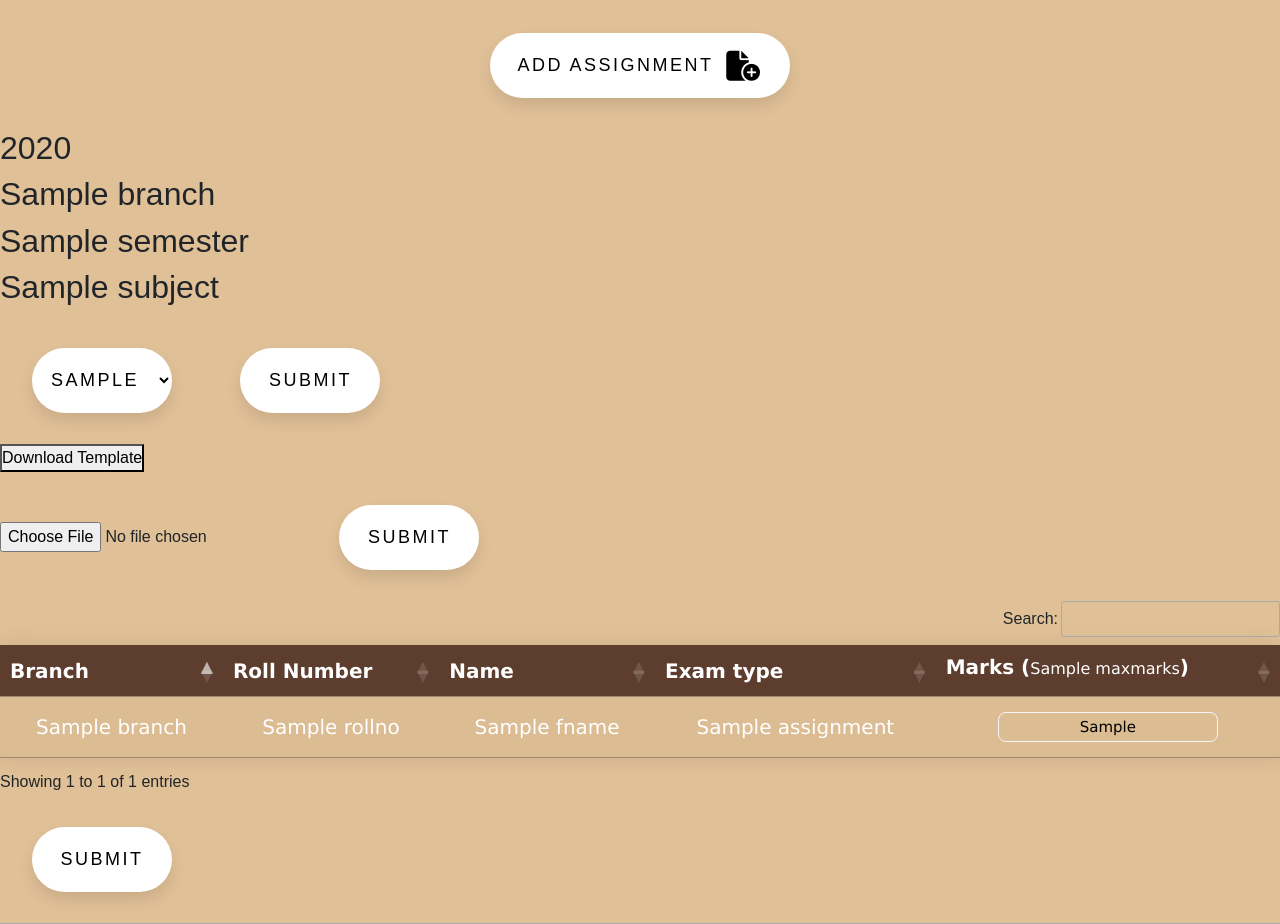
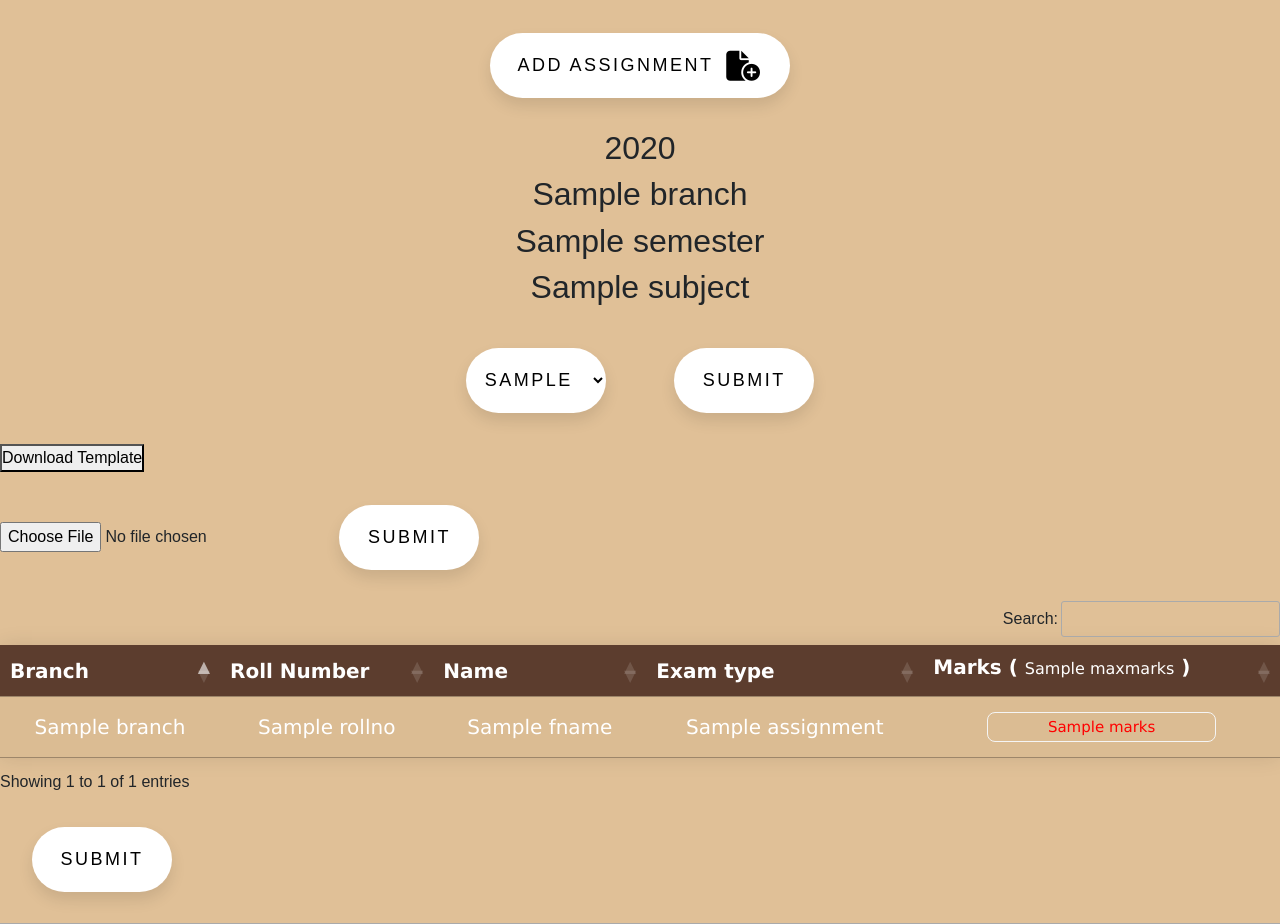
Before and after one commit to g-kabra/2ndSemWebDProject, a Flask app: template app/templates/teacher_table.html in a window 1280 px wide; the page is wider, and only the part inside the window is pictured. Shown: the part 75-999 px from the top of that part. Run offline with Flask 2, Linux system fonts and the light colour scheme; the template is opened without the code that fills it: most values are stand-ins (such as "Sample title", 1, 10 or a date in 2020); some libraries are stand-ins or nearby versions.

Commit message:
Added validation to teacher form

```diff
--- a/app/teacher.py
+++ b/app/teacher.py
@@ -126,11 +126,13 @@ def add_marks_excel(year, subject, semester, assignment, branch):
             year=year, branch=branch, subject=subject, assignment=assignment, semester=semester).first()
         for i in range(len(object[object.keys()[0]])):
             rollno = object.iloc[i]["rollno"]
-            marks = int(object.iloc[i]["marks"])
+            marks = object.iloc[i]["marks"]
             if not marks:
                 marks = 0
+            if(not str(marks).isnumeric() or marks > ass.max_marks):
+                return "Please check the value entered at row number " + str(i+1)
             m = Marks.query.filter_by(assignment_id=ass.id, rollno=rollno).first()
-            m.marks = marks
+            m.marks = int(marks)
         db.session.commit()
         assignments = Assignments.query.filter_by(
             branch=branch, year=year, subject=subject, semester=semester).all()
--- a/app/templates/teacher_table.html
+++ b/app/templates/teacher_table.html
@@ -11,7 +11,10 @@
       type="text/css"
       href="https://cdn.datatables.net/1.12.1/css/jquery.dataTables.css"
     />
-    <link rel="stylesheet" href="https://cdnjs.cloudflare.com/ajax/libs/font-awesome/6.1.1/css/all.min.css">
+    <link
+      rel="stylesheet"
+      href="https://cdnjs.cloudflare.com/ajax/libs/font-awesome/6.1.1/css/all.min.css"
+    />
     <link rel="stylesheet" href="/static/teacher_table.css" />
     <link rel="stylesheet" href="/static/footer.css" />
   </head>
@@ -36,10 +39,14 @@
               <a href="/"><button class="styled-button">Home</button></a>
             </li>
             <li class="nav-item">
-              <a href="/teacher/view_timetable"><button class="styled-button">Timetable</button></a>
+              <a href="/teacher/view_timetable"
+                ><button class="styled-button">Timetable</button></a
+              >
             </li>
             <li class="nav-item">
-              <a href="/teacher/enter_selection"><button class="styled-button">Assignments</button></a>
+              <a href="/teacher/enter_selection"
+                ><button class="styled-button">Assignments</button></a
+              >
             </li>
             <li class="nav-item">
               <a href="#"><button class="styled-button">Attendance</button></a>
@@ -47,10 +54,17 @@
             <li class="nav-item">
               <a href="#"><button class="styled-button">Reports</button></a>
             </li>
-            <li class="nav-item" id = "logout">
-              <a href="/logout"><button class="styled-button">Logout</button></a>
+            <li class="nav-item" id="logout">
+              <a href="/logout"
+                ><button class="styled-button">Logout</button></a
+              >
             </li>
-            <object data = "/static/icons8-logout-50.png" width="50px" height="50px" id="png"></object>
+            <object
+              data="/static/icons8-logout-50.png"
+              width="50px"
+              height="50px"
+              id="png"
+            ></object>
           </ul>
         </div>
       </div>
@@ -58,10 +72,8 @@
     <center>
       <button type="button" id="add-assignment" class="button">
         Add Assignment
-     <i class="fa-solid fa-file-circle-plus" style="font-size: 30px;"></i>
-
+        <i class="fa-solid fa-file-circle-plus" style="font-size: 30px"></i>
       </button>
-  </center>
       <div id="add-assignment-form">
         <form action="/teacher/add_assignment" method="post" class="box">
           <select name="year" id="">
@@ -80,7 +92,7 @@
           <input type="text" placeholder="Maximum Marks" name="maxmarks" />
           <button class="button">Submit</button>
         </form>
-      <button id = "add-assignment-back">Back</button>
+        <button id="add-assignment-back">Back</button>
       </div>
       <h2>{{year}}</h2>
       <h2>{{branch}}</h2>
@@ -100,14 +112,25 @@
     </center>
     {%if assignment%}
     <div style="overflow-x: auto">
-      <form action="/teacher/add_marks_template/{{year}}/{{branch}}/{{subject}}/{{semester}}/{{assignment.assignment}}" method="post">
+      <form
+        action="/teacher/add_marks_template/{{year}}/{{branch}}/{{subject}}/{{semester}}/{{assignment.assignment}}"
+        method="post"
+      >
         <button>Download Template</button>
       </form>
-      <form action="/teacher/add_marks_excel/{{year}}/{{branch}}/{{subject}}/{{semester}}/{{assignment.assignment}}" method="post" enctype="multipart/form-data">
-        <input type="file" name="excel-file" id="">
+      <form
+        action="/teacher/add_marks_excel/{{year}}/{{branch}}/{{subject}}/{{semester}}/{{assignment.assignment}}"
+        method="post"
+        enctype="multipart/form-data"
+      >
+        <input type="file" name="excel-file" id="" />
         <button class="button">Submit</button>
       </form>
-      <form action="/teacher/add_marks/{{year}}/{{branch}}/{{subject}}/{{semester}}/{{assignment.assignment}}" method="post">
+      <form
+        action="/teacher/add_marks/{{year}}/{{branch}}/{{subject}}/{{semester}}/{{assignment.assignment}}"
+        method="post"
+        onsubmit="return validateMyForm();"
+      >
         <table
           id="teacher_table"
           cellspacing="0"
@@ -120,7 +143,13 @@
               <th>Roll Number</th>
               <th>Name</th>
               <th>Exam type</th>
-            <th>Marks (<h6 id = "maxmarks" style = "display: inline-block;">{{maxmarks}}</h6>)</th>
+              <th>
+                Marks (
+                <h6 id="maxmarks" style="display: inline-block">
+                  {{maxmarks}}
+                </h6>
+                )
+              </th>
             </tr>
           </thead>
           <tbody>
@@ -130,7 +159,14 @@
               <td>{{student[0].rollno}}</td>
               <td>{{student[0].fname}}</td>
               <td>{{assignment.assignment}}</td>
-            <td><input type="text" value = {{student[1].marks}} name = "{{student[0].rollno}}" class = "marks-input-box"/></td>
+              <td>
+                <input
+                  type="text"
+                  value="{{student[1].marks}}"
+                  name="{{student[0].rollno}}"
+                  class="marks-input-box"
+                />
+              </td>
             </tr>
             {%endfor%}
           </tbody>
@@ -143,7 +179,7 @@
     <footer class="footer">
       <div class="containner">
         <div class="row">
-              <div class="footer-col col-md-3 col-sm-6 ">
+          <div class="footer-col col-md-3 col-sm-6">
             <h4>Student</h4>
             <ul>
               <li><a href="#">About Us</a></li>
@@ -175,7 +211,6 @@
           <div class="footer-col col-md-3 col-sm-6">
             <h4>Follow Us</h4>
             <div class="social-links">
-
               <a href="#"><i class="fab fa-facebook-f"></i></a>
               <a href="#"><i class="fab fa-twitter"></i></a>
               <a href="#"><i class="fab fa-instagram"></i></a>
@@ -183,20 +218,16 @@
               <a href="#"><i class="fab fa-github"></i></a>
               <!-- <a href="#"><i class="fab fa-discord"></i></a>
                       <a href="#"><i class="fab fa-reddit"></i></a> -->
-
             </div>
           </div>
         </div>
       </div>
-
     </footer>
     <script
       type="text/javascript"
       charset="utf8"
       src="https://ajax.aspnetcdn.com/ajax/jQuery/jquery-1.8.2.min.js"
     ></script>
-
-
 
     <script
       type="text/javascript"
@@ -209,12 +240,10 @@
       src="https://cdn.datatables.net/1.12.1/js/jquery.dataTables.js"
     ></script>
 
-
-
     <script>
       $(document).ready(function () {
         $("#teacher_table").DataTable({
-          "paging": false,
+          paging: false,
           // pagingType: "full_numbers",
           columnDefs: [
             {
@@ -231,9 +260,35 @@
       $(".marks-input-box").each(function () {
         var ele = $(this);
         var mmarks = parseInt($("#maxmarks").html());
-            console.log(mmarks);
         ele.on("change click keyup input paste", function (event) {
-              console.log(ele.val());
+          if ((ele.val() > mmarks) | (isNaN(ele.val()) === true)) {
+            ele.css("color", "red");
+          } else {
+            ele.css("color", "white");
+          }
+        });
+      });
+      function validateMyForm() {
+        var check = 1;
+        var mmarks = parseInt($("#maxmarks").html());
+        $(".marks-input-box").each(function () {
+          var element = $(this);
+          if ((element.val() > mmarks) | (isNaN(element.val()) === true)) {
+            check = 0;
+          }
+        });
+        if (check == 0) {
+          alert("Please check the values you have entered.");
+          return false;
+        }
+        console.log("Passed.");
+        return true;
+      }
+      $(document).ready(function () {
+        $(".marks-input-box").each(function () {
+          // console.log($(this).val());
+          var ele = $(this);
+          var mmarks = parseInt($("#maxmarks").html());
           if ((ele.val() > mmarks) | (isNaN(ele.val()) === true)) {
             ele.css("color", "red");
           } else {
@@ -242,12 +297,11 @@
         });
       });
     </script>
-    <script type="text/javascript" src = "/static/teacher_table.js"></script>
+    <script type="text/javascript" src="/static/teacher_table.js"></script>
     <script
       src="https://cdn.jsdelivr.net/npm/bootstrap@5.2.0-beta1/dist/js/bootstrap.bundle.min.js"
       integrity="sha384-pprn3073KE6tl6bjs2QrFaJGz5/SUsLqktiwsUTF55Jfv3qYSDhgCecCxMW52nD2"
       crossorigin="anonymous"
     ></script>
   </body>
-  </body>
 </html>
```
Also changed, not shown: app/auth.py (+9 -8 lines), app/data.sqlite. Lines whose indentation alone changed are shown as unchanged.
